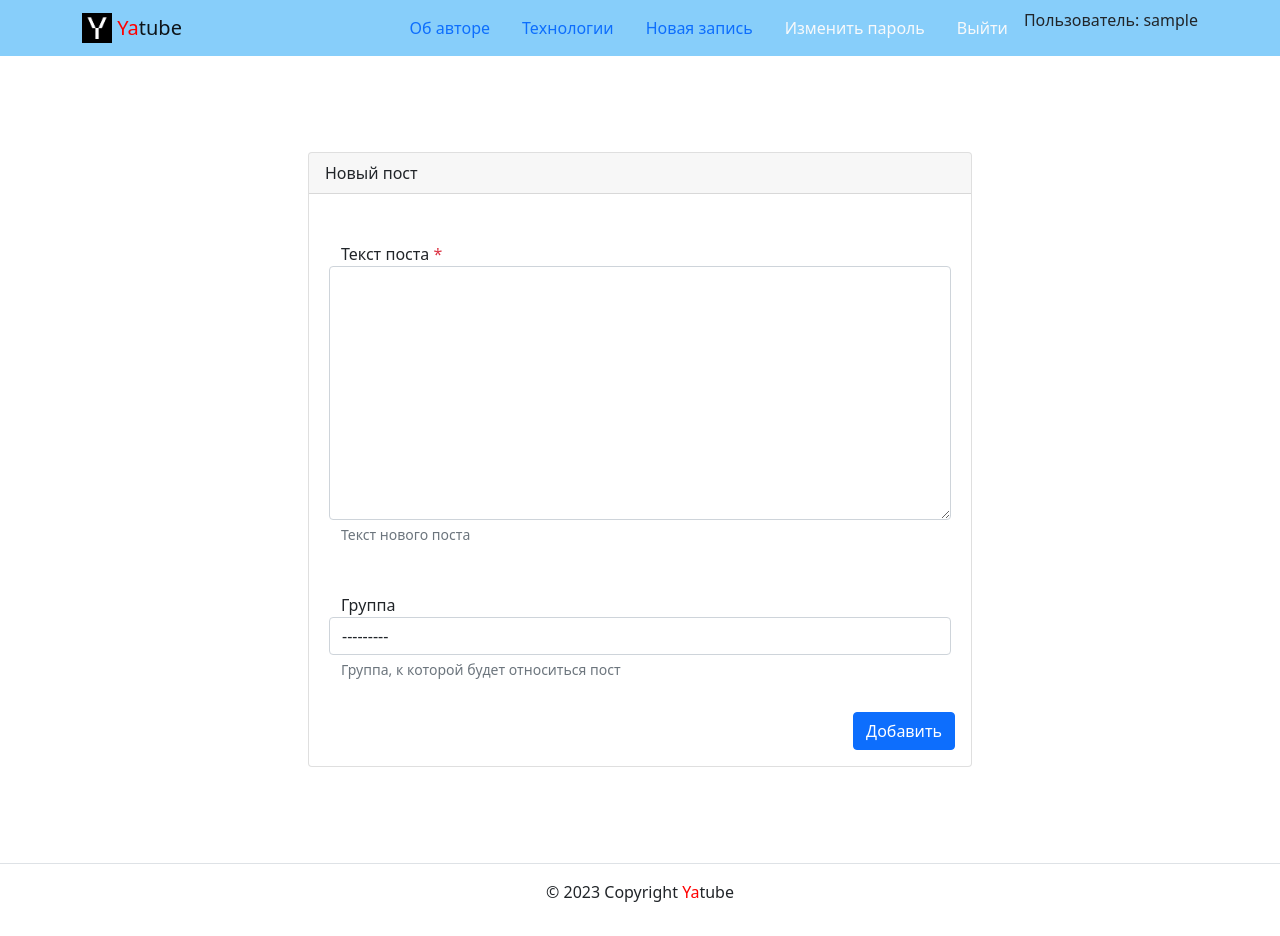
After one commit to Steplton7/yatube, a Django app: page /create/ in a window 1280 px wide. The commit adds this page. Run offline with Django 4.2, Linux system fonts and the light colour scheme; the visitor is signed in with stand-in values (Sample User, id 1); data that the repository does not hold is empty; some libraries are stand-ins or nearby versions.

Commit message:
Complete navigation and form edit password

```diff
--- /dev/null
+++ b/yatube/posts/forms.py
@@ -0,0 +1,11 @@
+from django import forms
+from .models import Post
+
+class PostForm(forms.ModelForm):
+    class Meta:
+        model = Post
+        labels = {
+            'group': 'группа',
+            'text': 'пост',
+        }
+        fields = ('text', 'group')
--- a/yatube/posts/urls.py
+++ b/yatube/posts/urls.py
@@ -6,4 +6,8 @@ app_name = 'posts'
 urlpatterns = [
     path('', views.index, name='index'),
     path('group/<slug:slug>', views.group_posts, name='group_list'),
+    path('profile/<str:username>/', views.profile, name='profile'),
+    path('posts/<int:post_id>/', views.post_detail, name='post_detail'),
+    path('create/', views.post_create, name='post_create'),
+    path('posts/<post_id>/edit/', views.post_edit, name='post_edit'),
 ]
--- a/yatube/posts/views.py
+++ b/yatube/posts/views.py
@@ -1,8 +1,9 @@
-from django.shortcuts import render, get_object_or_404
+from django.shortcuts import render, get_object_or_404, redirect
 from django.contrib.auth.decorators import login_required
 from django.core.paginator import Paginator
 # Импортируем модель, чтобы обратиться к ней
-from .models import Post, Group
+from .models import Post, Group, User
+from .forms import PostForm
 import datetime
 
 # Create your views here.
@@ -11,10 +12,7 @@ SORTING = 10
 def year(request):
     """Добавляет переменную с текущим годом."""
     years = datetime.datetime.now()
-    return {
-        'year': years.year
-    }
-
+    return years.year
 years = year(year)
 
 def index(request):
@@ -33,6 +31,8 @@ def index(request):
     # Отдаем в словаре контекста
     context = {
         'page_obj': page_obj,
+        'years': years
+
     }
     return render(request, 'posts/index.html', context)
 
@@ -58,9 +58,79 @@ def group_posts(request, slug):
         'group': group,
         #'posts': posts,
         'page_obj': page_obj,
+        'years': years
     }
     return render(request, 'posts/group_list.html', context)
 
+
+def profile(request, username):
+    # Здесь код запроса к модели и создание словаря контекста
+    #author = get_object_or_404(Post, author=username)
+    author = get_object_or_404(User, username=username)
+    posts = Post.objects.filter(author=author.id).order_by('-pub_date')
+    #  page_obj = get_paginator(request, posts)
+    #posts = Post.objects.filter(author=username).order_by('-pub_date')
+    paginator = Paginator(posts, 10)
+    page_number = request.GET.get('page')
+    page_obj = paginator.get_page(page_number)
+    context = {
+        'author': author,
+        'posts': posts,
+        'page_obj': page_obj,
+        'years': years
+    }
+    return render(request, 'posts/profile.html', context)
+
+
+def post_detail(request, post_id):
+    post = get_object_or_404(Post, id=post_id)
+    # Здесь код запроса к модели и создание словаря контекста
+    context = {
+        'post': post,
+        'years': years
+    }
+    return render(request, 'posts/post_detail.html', context)
+
+
+@login_required
+def post_create(request):
+    form = PostForm(request.POST, files=request.FILES or None)
+    if request.method == 'POST':
+
+        if form.is_valid():
+            post = form.save(commit=False)
+            post.author = request.user
+            post.save()
+            return redirect('posts:profile', request.user.username)
+    # form = PostForm()
+    template = 'posts/create_post.html'
+    context = {
+        'form': form,
+        'years': years
+    }
+    return render(request, template, context)
+
+
+@login_required
+def post_edit(request, post_id):
+    post = get_object_or_404(Post, id=post_id)
+    form = PostForm(request.POST or None, instance=post)
+
+    if request.user != post.author:
+        return redirect('posts:post_detail', post_id)
+
+    if form.is_valid():
+        form.save()
+        return redirect('posts:post_detail', post_id)
+
+    context = {
+        'form': form,
+        'is_edit': True,
+        'post': post,
+        'years': years
+    }
+
+    return render(request, 'posts/create_post.html', context)
 """
 def group_list(request):
     template = 'posts/group_list.html'
--- a/yatube/templates/about/author.html
+++ b/yatube/templates/about/author.html
@@ -2,10 +2,12 @@
 {% extends "base.html" %}
 {% block title %}Об авторе проекта{% endblock %}
 {% block content %}
+<div class="container py-5">
   <h1>Привет, я Steplton</h1>
   <p>
     Тут я размещу информацию о себе, используя свои умения верстать.
     Картинки, блоки, элементы бустрап. А может быть, просто напишу несколько абзацев текста.
   </p>
   <a href='https://github.com/Steplton7'>Мой GitHub</a>
+</div
 {% endblock %}
--- a/yatube/templates/about/tech.html
+++ b/yatube/templates/about/tech.html
@@ -3,7 +3,8 @@
 {% block title %}Технологии{% endblock %}
 {% block content %}
 {% comment %} Колонки с отступом сверху и снизу {% endcomment %}
-<div class="row">
+<div class="container py-5">
+  <div class="row">
   <h1>Вот что я умею</h1>
   {% comment %}
     Боковой блок со списком технологий
@@ -28,5 +29,6 @@
   <article class="col-12 col-md-9">
     <p>Текст страницы "Технологии"</p>
   </article>
+  </div>
 </div>
 {% endblock %}
--- a/yatube/templates/includes/footer.html
+++ b/yatube/templates/includes/footer.html
@@ -1,4 +1,3 @@
 <footer class="border-top text-center py-3">
-    <!-- тег span используется для добавления нужных стилей отдельным участкам текста -->
-    <p>© {{ year }} Copyright <span style="color:red">Ya</span>tube</p>
-</footer>
+    <p>© {{ years }} Copyright <span style="color:red">Ya</span>tube</p>
+  </footer>
--- a/yatube/templates/includes/header.html
+++ b/yatube/templates/includes/header.html
@@ -1,14 +1,45 @@
-{% load static %}
+{% load static%}
 <header>
-    <!-- Использованы классы бустрапа для создания типовой навигации с логотипом -->
-    <!-- В дальнейшем тут будет создано полноценное меню -->
   <nav class="navbar navbar-light" style="background-color: lightskyblue">
     <div class="container">
       <a class="navbar-brand" href="{% url 'posts:index' %}">
         <img src="{% static 'img/logo.png' %}" width="30" height="30" class="d-inline-block align-top" alt="">
-          <!-- тег span используется для добавления нужных стилей отдельным участкам текста -->
-          <span style="color:red" href="{% url 'posts:index' %}">Ya</span>tube
+        <span style="color:red">Ya</span>tube
       </a>
+      <ul class="nav nav-pills">
+        <li class="nav-item">
+          <a class="nav-link
+             {% if request.resolver_match.view_name  == 'about:author' %}
+               active {% endif %}"
+             href="{% url 'about:author' %}" >
+            Об авторе
+          </a>
+        </li>
+        <li class="nav-item">
+          <a class="nav-link" href="{% url 'about:tech' %}">Технологии</a>
+        </li>
+        {% if request.user.is_authenticated %}
+        <li class="nav-item">
+          <a class="nav-link" href="{% url 'posts:post_create' %}">Новая запись</a>
+        </li>
+        <li class="nav-item">
+          <a class="nav-link link-light" href="{% url 'users:password_change' %}">Изменить пароль</a>
+        </li>
+        <li class="nav-item">
+          <a class="nav-link link-light" href="{% url 'users:logout' %}">Выйти</a>
+        </li>
+        <li>
+          Пользователь: {{ user.username }}
+        </li>
+        {% else %}
+        <li class="nav-item">
+          <a class="nav-link link-light" href="{% url 'users:login' %}">Войти</a>
+        </li>
+        <li class="nav-item">
+          <a class="nav-link link-light" href="{% url 'users:signup' %}">Регистрация</a>
+        </li>
+        {% endif %}
+      </ul>
     </div>
   </nav>
 </header>
--- /dev/null
+++ b/yatube/templates/posts/create_post.html
@@ -0,0 +1,67 @@
+{% extends "base.html" %}
+{% block title %} Новый пост
+{% endblock %}
+{% block content %}
+    <main>
+      <div class="container py-5">
+        <div class="row justify-content-center">
+          <div class="col-md-8 p-5">
+            <div class="card">
+              <div class="card-header">
+              {% if is_edit %}
+                Редактировать пост
+              {% else %}
+                Новый пост
+              {% endif %}
+              </div>
+              <div class="card-body">
+                {% if is_edit %}
+                <form method="post" action="{% url 'posts:post_edit' post.id %}">
+                {% csrf_token %}
+                {% else %}
+                <form method="post" action="{% url 'posts:post_create' %}">
+                {% csrf_token %}
+                {% endif%}
+                  <div class="form-group row my-3 p-3">
+                    <label for="id_text">
+                      Текст поста
+                      <span class="required text-danger" >*</span>
+                    </label>
+                    <textarea name="text" cols="40" rows="10" class="form-control" required id="id_text">
+                    </textarea>
+                    <small id="id_text-help" class="form-text text-muted">
+                      Текст нового поста
+                    </small>
+                  </div>
+                  <div class="form-group row my-3 p-3">
+                    <label for="id_group">
+                      Группа
+                    </label>
+                    <select name="group" class="form-control" id="id_group">
+                      {% for object in form.group %}
+                      <option value="{{ object.id }}"> {{ object }} </option>
+                      {% endfor%}
+                    </select>
+                    <small id="id_group-help" class="form-text text-muted">
+                      Группа, к которой будет относиться пост
+                    </small>
+                  </div>
+                  <div class="d-flex justify-content-end">
+                    <button type="submit" class="btn btn-primary">
+                    {% if is_edit %}
+                      Сохранить
+                    {% else %}
+                      Добавить
+                    {% endif %}
+                    </button>
+                  </div>
+                </form>
+              </div>
+            </div>
+          </div>
+        </div>
+      </div>
+    </main>
+  </body>
+</html>
+{%endblock%}
--- a/yatube/templates/posts/index.html
+++ b/yatube/templates/posts/index.html
@@ -16,7 +16,7 @@
                 Дата публикации: {{ post.pub_date|date:"d E Y" }}
               </li>
             </ul>
-            <p>{{ post.text }}</p>
+            <p>{{ post.text |slice:"250" }} ... </p>
             {% if post.group %}
                 <a href="{% url 'posts:group_list' post.group.slug  %}">все записи группы</a>
             {% endif %}
```
Also changed, not shown: yatube/templates/posts/post_detail.html (added, +50 -0 lines), yatube/templates/posts/profile.html (added, +39 -0 lines). Lines whose indentation alone changed are shown as unchanged.
